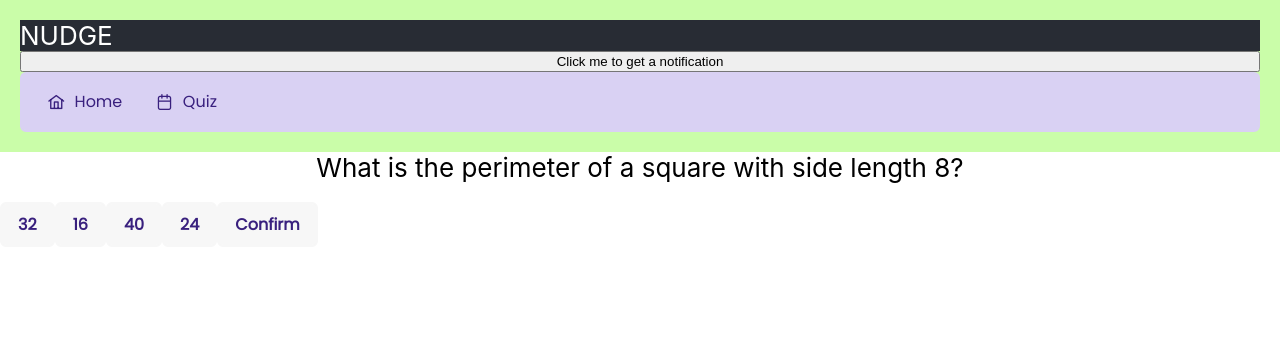
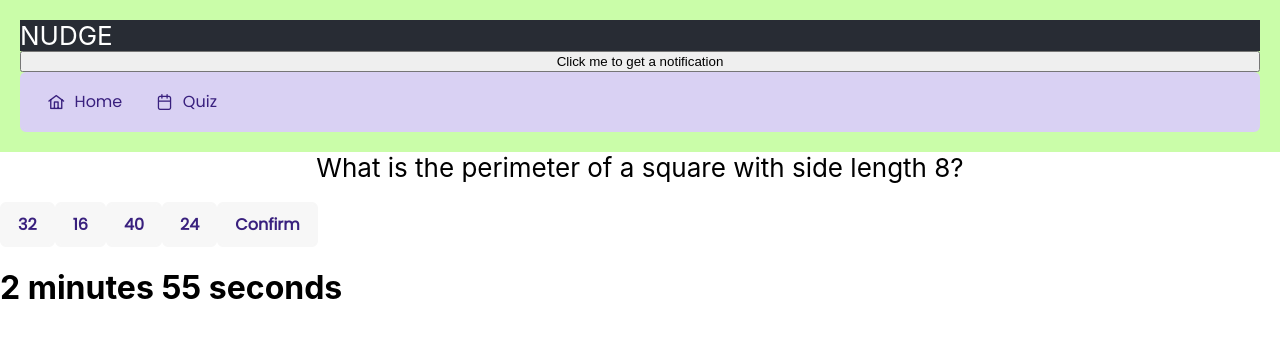
Before and after one commit to hungalunga/8-bit_NUDGE, a React (Create React App) app in the folder my-app/: page /daily-quiz in a window 1280 px wide. Shown: the top 338 px of the page. Built offline with nearby package versions, Linux system fonts and the light colour scheme.

Commit message:
added timer for prompt quiz. added comments throughout.

```diff
--- a/my-app/src/Components/App.js
+++ b/my-app/src/Components/App.js
@@ -4,7 +4,7 @@ import PromptQuiz from "./PromptQuiz/PromptQuiz";
 import MainQuiz from "./MainQuiz/MainQuiz";
 import Dashboard from "./Dashboard/Dashboard";
 import { Menubar } from "primereact/menubar";
-import PromptRandomGrab from "./PromptRandomGrab/PromptRandomGrab";
+import PromptQuizDisplay from "./PromptQuizDisplay/PromptQuizDisplay";
 import "primeicons/primeicons.css";
 import "../theme.css"
 
@@ -35,7 +35,7 @@ function App() {
       <Routes>
         <Route path="/quiz" element={<MainQuiz />} />
         <Route path="/home" element={<Dashboard />} />
-        <Route path="/daily-quiz" element={<PromptRandomGrab />} />
+        <Route path="/daily-quiz" element={<PromptQuizDisplay />} />
       </Routes>
     </>
   );
--- a/my-app/src/Components/MainQuiz/MainQuiz.js
+++ b/my-app/src/Components/MainQuiz/MainQuiz.js
@@ -13,20 +13,21 @@ const [questionObject, setQuestionObject] = useState({});
   // This value will determine which JSX QuestionDisplay displays (q&a, "Correct!" or "Not Quite" + feedback)
 const [resultsValue, setResultsValue] = useState(0);
 
-// duplicates question database for purposes of manipulation
+// duplicate of question database for purposes of manipulation
 const [questionSet, setQuestionSet] = useState(quizQuestions)
 
-// carries the number of the question user is up to in the quiz
+// the number the question user is up to in the quiz
 const [questionNumber, setQuestionNumber] = useState(1);
 
 // an array that keeps track of the questions you got wrong
 const [incorrectAnswers, setIncorrectAnswers] = useState([]);
 
-// sets the number of questions in the quiz
-const [numberOfQuestions, setNumberOfQuestions] = useState(2);
+// the number of questions in the quiz
+const [numberOfQuestions, setNumberOfQuestions] = useState(10);
 
-// displays the completion message at the end of the quiz (variable bc prompt quiz passes a different message)
+// displays the completion message at the end of the quiz (using variable bc prompt quiz passes a different message)
 const completionMessage = "Quiz Complete!";
+// displays the message on the button after answering a question (using variable bc prompt quiz passes a different message)
 const nextMessage = "Next";
 
   function getRandomQuestion() {
@@ -50,13 +51,13 @@ const nextMessage = "Next";
 // Whenever questionNumber changes value (i.e. user advances one question in quiz), change the questionObject to new random from DBcopy
 useEffect(() => {
     const qObject = getRandomQuestion()
-      setQuestionObject(qObject);
+    setQuestionObject(qObject);
   }, [questionNumber]); // when questionNumber changes, rerender
 
 // display the question & answers
   return (
     <div data-testid='question-display' className="mainQuiz">
-      {/* <h1>Question {questionNumber}</h1> */}
+      {/* <h1>Question {questionNumber}</h1> // old code displays question number*/}
       <QuestionDisplay
         questionObject={questionObject}
         questionNumber= {questionNumber}
--- a/my-app/src/Components/PromptQuizDisplay/PromptQuizDisplay.js
+++ b/my-app/src/Components/PromptQuizDisplay/PromptQuizDisplay.js
@@ -1,8 +1,69 @@
-export default function PromptQuizDisplay() {
-    console.log("PromptQuizDisplay")
-    return (
-        <div>
-            <p> Hello World!</p>
-        </div>
-    )
+import QuestionDisplay from "../QuestionDisplay/QuestionDisplay";
+import { useState, useEffect } from "react";
+import { quizQuestions } from "../../QuizData";
+import PromptQuestionTimer from "../promptQuestionTimer/PromptQuestionTimer"
+
+export default function PromptRandomGrab() {
+
+  // choose ten random questions from the main question dataset
+  // store them in an array
+
+const [questionObject, setQuestionObject] = useState({});
+
+//takes values of 0, 1, -1 corresponding to no answer, correct answer, incorrect answer
+  // This value will determine which JSX QuestionDisplay displays (q&a, "Correct!" or "Not Quite" + feedback)
+const [resultsValue, setResultsValue] = useState(0);
+
+// carries the number of the question user is up to in the quiz
+const [questionNumber, setQuestionNumber] = useState(1);
+
+// an array that keeps track of the questions you got wrong
+const [incorrectAnswers, setIncorrectAnswers] = useState([]);
+
+// sets the number of questions in the quiz
+const [numberOfQuestions, setNumberOfQuestions] = useState(1);
+
+// displays the completion message at the end of the quiz (variable bc regular quiz passes a different message)
+const completionMessage = "Congratulations, you answered your daily nudge!";
+
+// displays the message on the button after answering a question (using variable bc main quiz passes a different message)
+const nextMessage = "Finish";
+
+  function getRandomQuestion() {
+    //select random question
+    const randomIndex = Math.floor(Math.random() * quizQuestions.length);
+    const randomQuestion = quizQuestions[randomIndex];
+
+    // grab from array of wrong answers(after preset number OR when you run out of questions (latter is for robustness))
+    if (questionNumber <= numberOfQuestions) {
+     return randomQuestion;
+    }
+  }
+
+// Whenever questionNumber changes value (i.e. user advances one question in quiz), change the questionObject to new random from DBcopy
+useEffect(() => {
+    const qObject = getRandomQuestion()
+      setQuestionObject(qObject);
+  }, [questionNumber]); // when questionNumber changes, rerender
+
+// display the question & answers
+  return (
+    <div>
+    <div data-testid='question-display' className="mainQuiz">
+      {/* <h1>Question {questionNumber}</h1> */}
+      <QuestionDisplay
+        questionObject={questionObject}
+        questionNumber= {questionNumber}
+        setQuestionNumber = {setQuestionNumber}
+        incorrectAnswers = {incorrectAnswers}
+        setIncorrectAnswers = {setIncorrectAnswers}
+        resultsValue = {resultsValue}
+        setResultsValue ={setResultsValue}
+        completionMessage = {completionMessage}
+        nextMessage = {nextMessage}
+        />
+    </div>
+        <PromptQuestionTimer/>
+    </div>
+  );
 }
--- a/my-app/src/Components/PromptRandomGrab/PromptRandomGrab.js
+++ /dev/null
@@ -1,64 +0,0 @@
-import QuestionDisplay from "../QuestionDisplay/QuestionDisplay";
-import { useState, useEffect } from "react";
-import { quizQuestions } from "../../QuizData";
-
-export default function PromptRandomGrab() {
-
-  // choose ten random questions from the main question dataset
-  // store them in an array
-
-const [questionObject, setQuestionObject] = useState({});
-
-//takes values of 0, 1, -1 corresponding to no answer, correct answer, incorrect answer
-  // This value will determine which JSX QuestionDisplay displays (q&a, "Correct!" or "Not Quite" + feedback)
-const [resultsValue, setResultsValue] = useState(0);
-
-// carries the number of the question user is up to in the quiz
-const [questionNumber, setQuestionNumber] = useState(1);
-
-// an array that keeps track of the questions you got wrong
-const [incorrectAnswers, setIncorrectAnswers] = useState([]);
-
-// sets the number of questions in the quiz
-const [numberOfQuestions, setNumberOfQuestions] = useState(1);
-
-// displays the completion message at the end of the quiz (variable bc regular quiz passes a different message)
-const completionMessage = "Congratulations, you answered your daily nudge!";
-
-const nextMessage = "Finish";
-
-  function getRandomQuestion() {
-    //select random question
-    const randomIndex = Math.floor(Math.random() * quizQuestions.length);
-    const randomQuestion = quizQuestions[randomIndex];
-
-    // grab from array of wrong answers(after preset number OR when you run out of questions (latter is for robustness))
-    if (questionNumber <= numberOfQuestions) {
-     return randomQuestion;
-    }
-  }
-
-// Whenever questionNumber changes value (i.e. user advances one question in quiz), change the questionObject to new random from DBcopy
-useEffect(() => {
-    const qObject = getRandomQuestion()
-      setQuestionObject(qObject);
-  }, [questionNumber]); // when questionNumber changes, rerender
-
-// display the question & answers
-  return (
-    <div data-testid='question-display' className="mainQuiz">
-      {/* <h1>Question {questionNumber}</h1> */}
-      <QuestionDisplay
-        questionObject={questionObject}
-        questionNumber= {questionNumber}
-        setQuestionNumber = {setQuestionNumber}
-        incorrectAnswers = {incorrectAnswers}
-        setIncorrectAnswers = {setIncorrectAnswers}
-        resultsValue = {resultsValue}
-        setResultsValue ={setResultsValue}
-        completionMessage = {completionMessage}
-        nextMessage = {nextMessage}
-        />
-    </div>
-  );
-}
--- a/my-app/src/Components/QuestionDisplay/QuestionDisplay.js
+++ b/my-app/src/Components/QuestionDisplay/QuestionDisplay.js
@@ -16,11 +16,8 @@ if (props.questionObject && Object.keys(props.questionObject).length === 0) {
 if (typeof props.questionObject === 'object') {
     const questionObject = props.questionObject; // to pass down to AnswerCheckbox
     const question = props.questionObject.question;   // to grab the question to display
-    //console.log("questionObject:", questionObject)
-    //console.log("props:", props)
     console.log("question",question);
     console.log("correct_answer", props.questionObject.answer);
-    //console.log("wrong_answers", props.questionObject.wrong_answers);
     if (props.resultsValue === 0){
     return (
         <div className="mainQuiz">
@@ -60,6 +57,7 @@ if (typeof props.questionObject === 'object') {
                 <p>is</p>
                 <p>{props.questionObject.answer}</p>
             </div>
+            {/* props.nextMessage has different value for main quiz than prompt quiz */}
              <button onClick={handleNextClick}>{props.nextMessage}</button>
             </div>
         )
@@ -74,6 +72,7 @@ if (typeof props.questionObject === 'object') {
 } else {
     return (
         <div className = "MainQuiz">
+            {/* props.completionMessage has different value for main quiz than prompt quiz */}
             <p>{ props.completionMessage }</p>
         </div>
     )
--- /dev/null
+++ b/my-app/src/Components/promptQuestionTimer/PromptQuestionTimer.js
@@ -0,0 +1,22 @@
+import React, { useState, useEffect } from 'react';
+
+export default function PromptQuestionTimer() {
+  const [seconds, setSeconds] = useState(180);
+
+  useEffect(() => {
+    const intervalId = setInterval(() => {
+      setSeconds((prevSeconds) => prevSeconds - 1);
+    }, 1000);
+
+    // Clean up the interval when the component is unmounted
+    return () => {
+      clearInterval(intervalId);
+    };
+  }, []);
+
+  return (
+    <div>
+      <h1>{Math.floor(seconds/60)} minutes {seconds%60} seconds</h1>
+    </div>
+  );
+}
```
Also changed, not shown: my-app/src/Components/AnswerCheckbox/AnswerCheckbox.js (+6 -6 lines).
